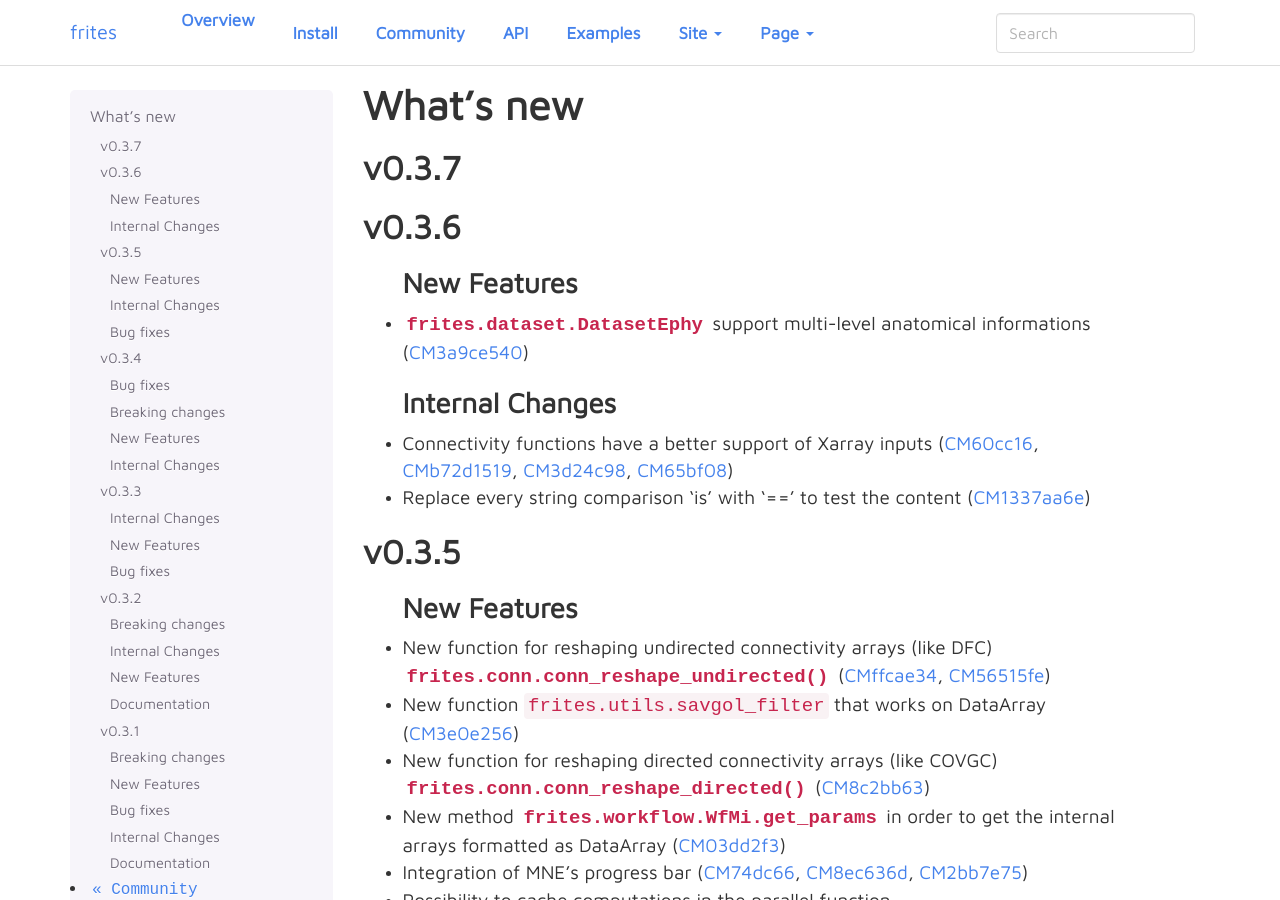
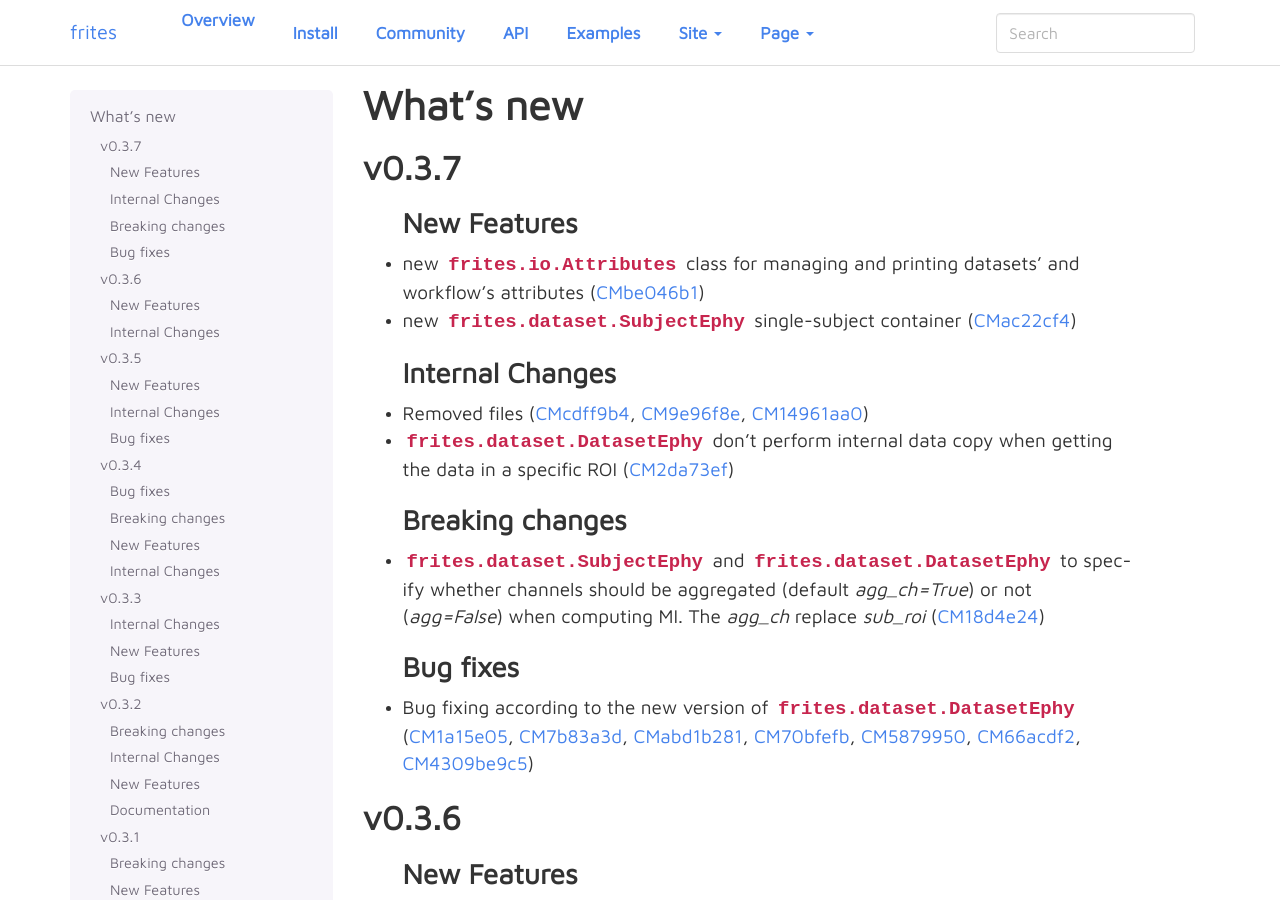
Before and after one commit to brainets/frites, a Sphinx documentation site: the page built from docs/source/whatsnew.rst, in a window 1280 px wide and 900 px high. Built offline with Sphinx 7.4.7, drawn with Linux system fonts in a browser that asks for light colours; pages that are not in the unit, such as notebooks, are missing from menus; the version number could not be read and is left out; cross-references to code outside the pages are shown as plain code.

Commit message:
Update whatsnew

```diff
--- a/docs/source/whatsnew.rst
+++ b/docs/source/whatsnew.rst
@@ -5,6 +5,24 @@ What's new
 
 v0.3.7
 ------
+
+New Features
+++++++++++++
+* new :py:class:`frites.io.Attributes` class for managing and printing datasets' and workflow's attributes (:commit:`be046b1`)
+* new :py:class:`frites.dataset.SubjectEphy` single-subject container (:commit:`ac22cf4`)
+
+Internal Changes
+++++++++++++++++
+* Removed files (:commit:`cdff9b4`, :commit:`9e96f8e`, :commit:`14961aa0`)
+* :py:class:`frites.dataset.DatasetEphy` don't perform internal data copy when getting the data in a specific ROI (:commit:`2da73ef`)
+
+Breaking changes
+++++++++++++++++
+* :py:class:`frites.dataset.SubjectEphy` and :py:class:`frites.dataset.DatasetEphy` to specify whether channels should be aggregated (default `agg_ch=True`) or not (`agg=False`) when computing MI. The `agg_ch` replace `sub_roi` (:commit:`18d4e24`)
+
+Bug fixes
++++++++++
+* Bug fixing according to the new version of :py:class:`frites.dataset.DatasetEphy` (:commit:`1a15e05`, :commit:`7b83a3d`, :commit:`abd1b281`, :commit:`70bfefb`, :commit:`5879950`, :commit:`66acdf2`, :commit:`4309be9c5`)
 
 v0.3.6
 ------
```
